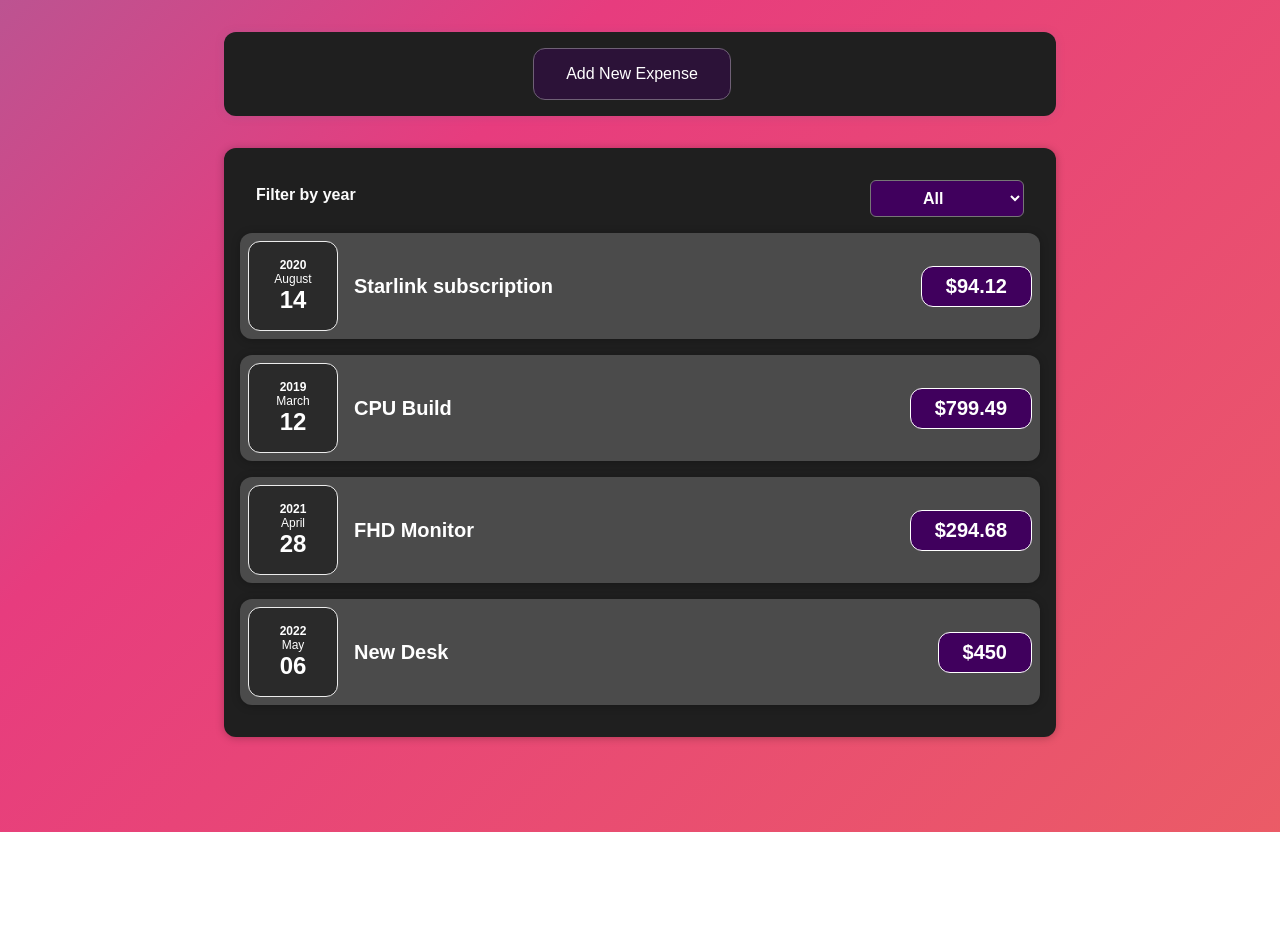
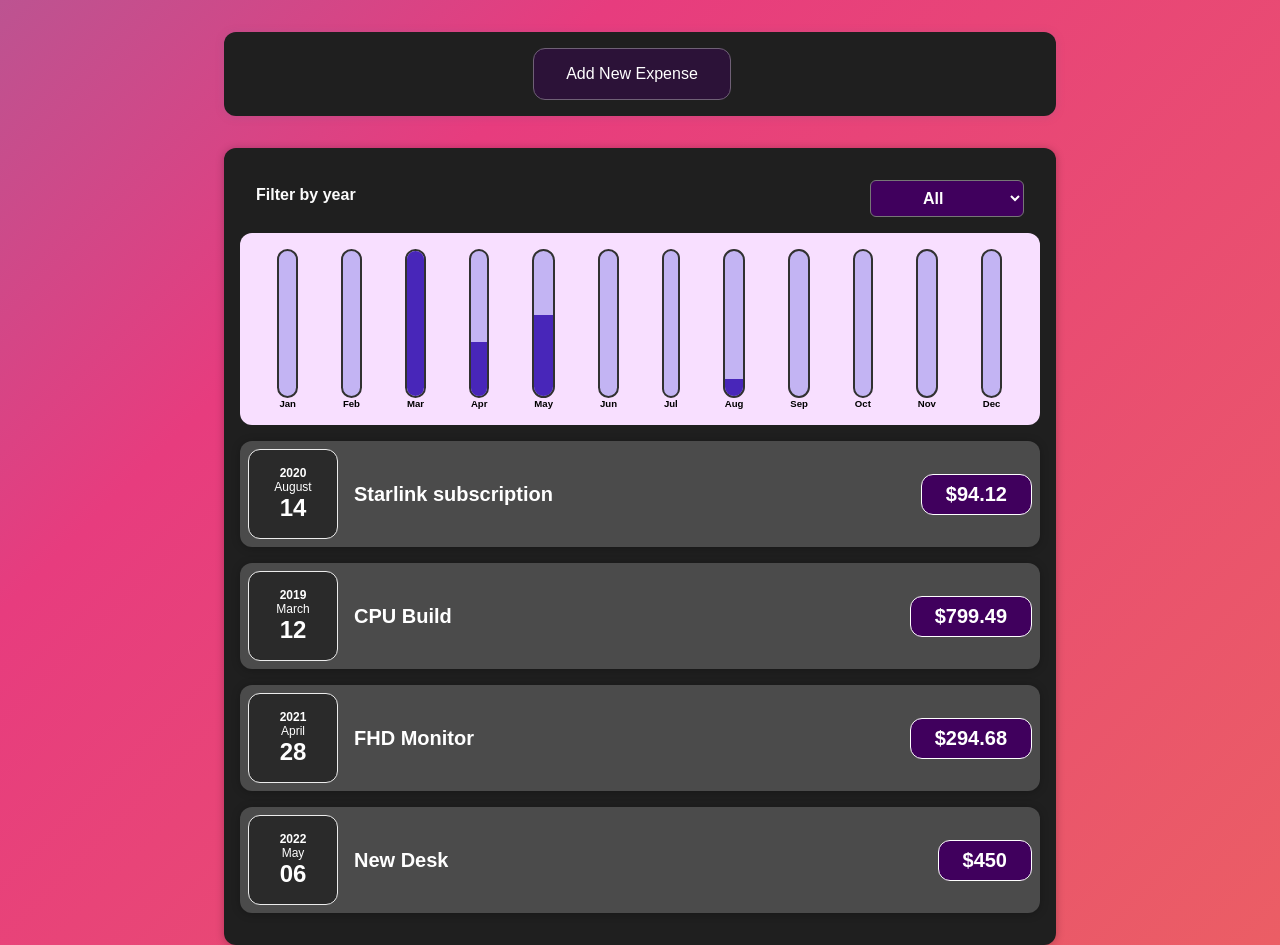
Before and after one commit to CJCODESgit/Expense-Tracker, a React (Create React App) app: page / in a window 1280 px wide. Before the commit the page ends 832 px from the top, so only its background shows below. Built offline with nearby package versions, Linux system fonts and the light colour scheme.

Commit message:
chartBar datapoints

```diff
--- a/src/components/Chart/Chart.js
+++ b/src/components/Chart/Chart.js
@@ -4,12 +4,15 @@
 
 
 const Chart = (props) => {
+    const dataPointValues = props.dataPoints.map(dataPoint => dataPoint.value);
+    const totalMaximum = Math.max(...dataPointValues);
+
     return (
         <div className="chart">
             {props.dataPoints.map((dataPoint) => <ChartBar
                 key={dataPoint.label}
                 value={dataPoint.value}
-                maxValue={null}
+                maxValue={totalMaximum}
                 label={dataPoint.label}
             />)}
         </div>
--- a/src/components/Chart/ChartBar.css
+++ b/src/components/Chart/ChartBar.css
@@ -8,7 +8,7 @@
 .chart-bar__inner {
   height: 100%;
   width: 100%;
-  border: 1px solid #313131;
+  border: 2px solid #313131;
   border-radius: 12px;
   background-color: #c3b4f3;
   overflow: hidden;
@@ -25,6 +25,7 @@
 
 .chart-bar__label {
   font-weight: bold;
-  font-size: 0.5rem;
+  font-size: 0.6rem;
   text-align: center;
+  color: black;
 }
--- a/src/components/Chart/ChartBar.js
+++ b/src/components/Chart/ChartBar.js
@@ -1,10 +1,10 @@
 import React from "react";
-import './Charbar.css';
+import './ChartBar.css';
 
 const ChartBar = (props) => {
     let barFillHeight = '0%';
 
-    if (props.max > 0) {
+    if (props.maxValue > 0) {
         barFillHeight = Math.round((props.value / props.maxValue) * 100) + '%';
     }
 
--- a/src/components/Expenses/Expenses.js
+++ b/src/components/Expenses/Expenses.js
@@ -3,6 +3,7 @@
 import Card from '../UI/Card';
 import ExpensesList from './ExpensesList';
 import ExpensesFilter from './ExpenseFilter';
+import ExpensesChart from './ExpensesChart';
 
 const Expenses = (props) => {
   const [filteredYear, setFilteredYear] = useState('all');
@@ -22,6 +23,8 @@
   return (
     <div>
       <Card className='expenses'> <ExpensesFilter selected={filteredYear} onChangeFilter={filterChangeHandler} />
+
+        <ExpensesChart expenses={filteredExpenses} />
 
         <ExpensesList items={filteredExpenses} />
 
--- a/src/components/Expenses/ExpensesChart.js
+++ b/src/components/Expenses/ExpensesChart.js
@@ -0,0 +1,28 @@
+import React from "react";
+import Chart from '../Chart/Chart'
+
+const ExpensesChart = props => {
+    const chartDataPoints = [
+        { label: 'Jan', value: 0 },
+        { label: 'Feb', value: 0 },
+        { label: 'Mar', value: 0 },
+        { label: 'Apr', value: 0 },
+        { label: 'May', value: 0 },
+        { label: 'Jun', value: 0 },
+        { label: 'Jul', value: 0 },
+        { label: 'Aug', value: 0 },
+        { label: 'Sep', value: 0 },
+        { label: 'Oct', value: 0 },
+        { label: 'Nov', value: 0 },
+        { label: 'Dec', value: 0 },
+    ];
+
+    for (const expense of props.expenses) {
+        const expenseMonth = expense.date.getMonth(); // starting at 0 => January is 0
+        chartDataPoints[expenseMonth].value += expense.amount;
+    }
+
+    return <Chart dataPoints={chartDataPoints} />
+};
+
+export default ExpensesChart;
--- a/src/components/NewExpense/ExpenseForm.js
+++ b/src/components/NewExpense/ExpenseForm.js
@@ -1,4 +1,4 @@
-import React, {useState} from "react";
+import React, { useState } from "react";
 import './ExpenseForm.css';
 
 const ExpenseForm = (props) => {
@@ -50,7 +50,7 @@
 
         const expenseData = {
             title: enteredTitle,
-            amount: enteredAmount,
+            amount: +enteredAmount,
             date: new Date(enteredDate)
         };
 
@@ -69,11 +69,11 @@
                 </div>
                 <div className="new-expense__control">
                     <label>Amount</label>
-            <input type='number' min="0.01" step="0.01"  value={enteredAmount} onChange={amountChangeHandler} placeholder="not your life savings mate"/>
+                    <input type='number' min="0.01" step="0.01" value={enteredAmount} onChange={amountChangeHandler} placeholder="not your life savings mate" />
                 </div>
                 <div className="new-expense__control">
                     <label>Date</label>
-            <input type='date' min="2019-01-01" max="2050-12-31"  value={enteredDate} onChange={dateChangeHandler}/>
+                    <input type='date' min="2019-01-01" max="2050-12-31" value={enteredDate} onChange={dateChangeHandler} />
                 </div>
             </div>
             <div className="new-expense__actions">
```
Lines whose indentation alone changed are shown as unchanged.
